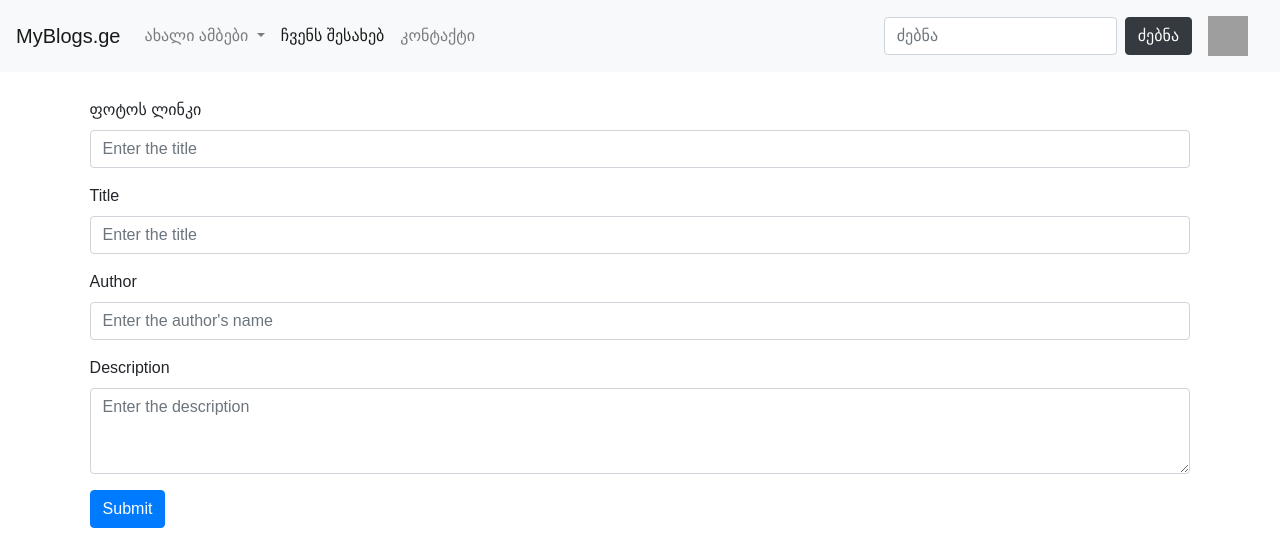
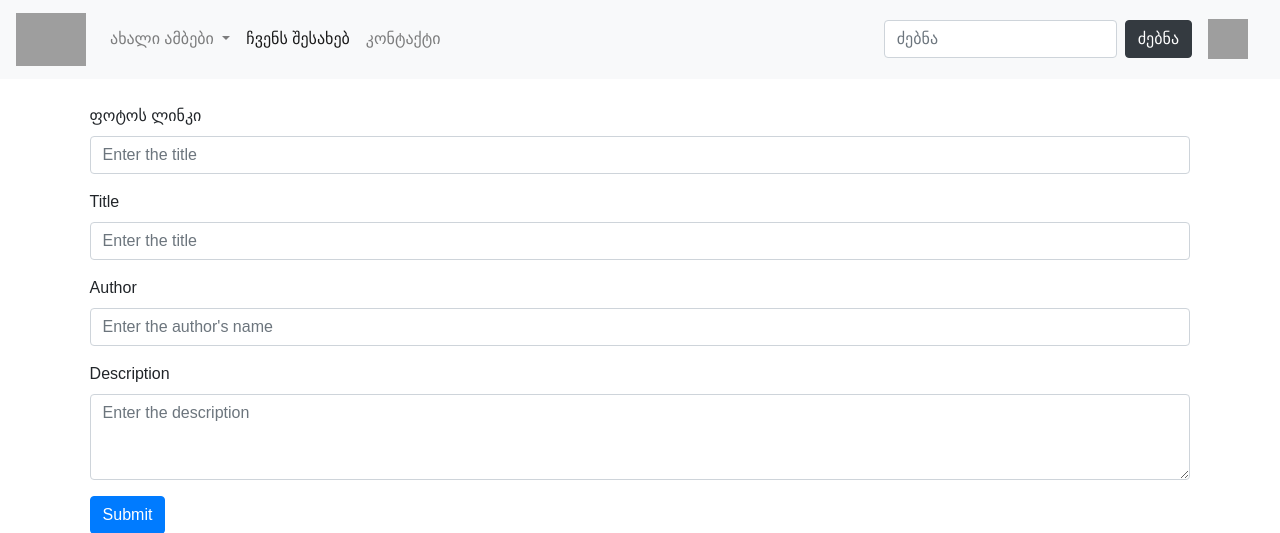
Before and after one commit to ShavdatuashviliSandro/blog_with_flask, a Flask app: page /contact in a window 1280 px wide. Shown: the top 533 px of the page. Run offline with Flask 3, Linux system fonts and the light colour scheme; some web fonts are replaced; grey boxes are pictures that could not be loaded.

Commit message:
Change header nav bar with image

```diff
--- a/templates/header.html
+++ b/templates/header.html
@@ -1,5 +1,9 @@
 <nav class="navbar navbar-expand-lg navbar-light bg-light">
-    <a class="navbar-brand" href="/">MyBlogs.ge</a>
+    <a class="navbar-brand" href="/">
+        <img style="width: 70px"
+            src="https://w7.pngwing.com/pngs/589/827/png-transparent-blogger-computer-icons-icon-blogger-logo-free-miscellaneous-angle-text-thumbnail.png"
+            alt="my-website-logo">
+    </a>
     <button class="navbar-toggler" type="button" data-toggle="collapse" data-target="#navbarSupportedContent"
             aria-controls="navbarSupportedContent" aria-expanded="false" aria-label="Toggle navigation">
         <span class="navbar-toggler-icon"></span>
```
